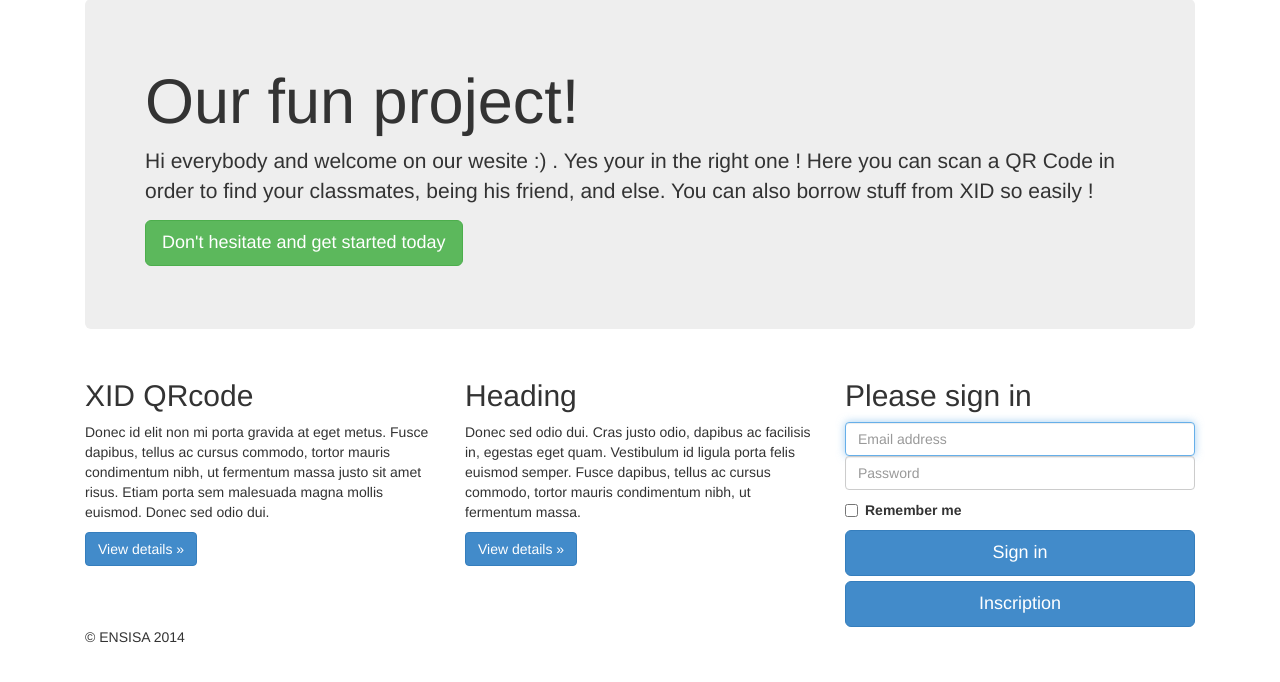
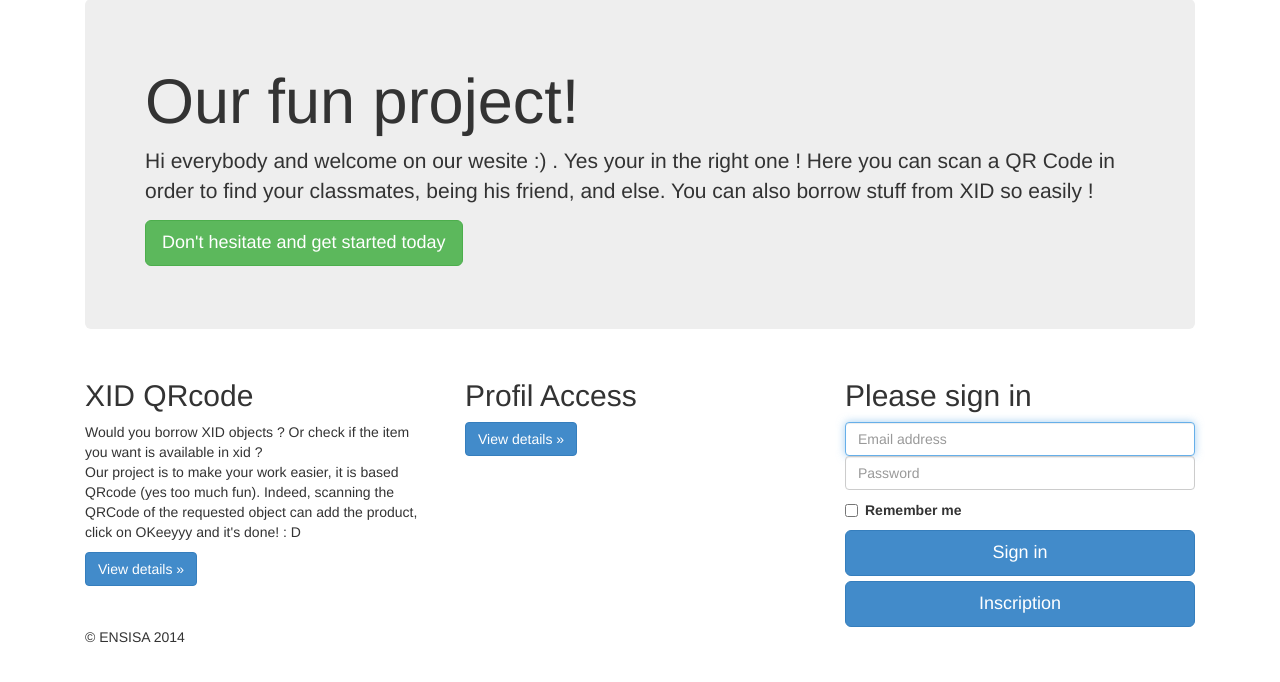
Before and after one commit to JBellec/Projet, a PHP site: page / in a window 1280 px wide. Shown: the part 93-775 px from the top of the page. Run offline with PHP 8.4, Linux system fonts and the light colour scheme.

Commit message:
Texte du projet du XID modifié !

```diff
--- a/index.php
+++ b/index.php
@@ -15,13 +15,14 @@
             <div class="row"> <!-- Début du vecteur -->
                 <div class="col-lg-4"><!-- 1er colonne -->
                     <h2>XID QRcode</h2>
-                    <p>Donec id elit non mi porta gravida at eget metus. Fusce dapibus, tellus ac cursus commodo, tortor mauris condimentum nibh, ut fermentum massa justo sit amet risus. Etiam porta sem malesuada magna mollis euismod. Donec sed odio dui. </p>
+                    <p>Would you borrow XID objects ? Or check if the item you want is available in xid ? </br> Our project is to make your work easier, it is based QRcode (yes too much fun).
+                        Indeed, scanning the QRCode of the requested object can add the product, click on OKeeyyy and it's done! : D</p>
                     <p><a class="btn btn-primary" href="#" role="button">View details &raquo;</a></p>
                 </div><!-- fin 1er colonne -->
 
                 <div class="col-lg-4"><!-- 2em colonne -->
-                    <h2>Heading</h2>
-                    <p>Donec sed odio dui. Cras justo odio, dapibus ac facilisis in, egestas eget quam. Vestibulum id ligula porta felis euismod semper. Fusce dapibus, tellus ac cursus commodo, tortor mauris condimentum nibh, ut fermentum massa.</p>
+                    <h2>Profil Access</h2>
+                    <p></p>
                     <p><a class="btn btn-primary" href="#" role="button">View details &raquo;</a></p>
                 </div><!-- fin 2em colonne -->
 
```
